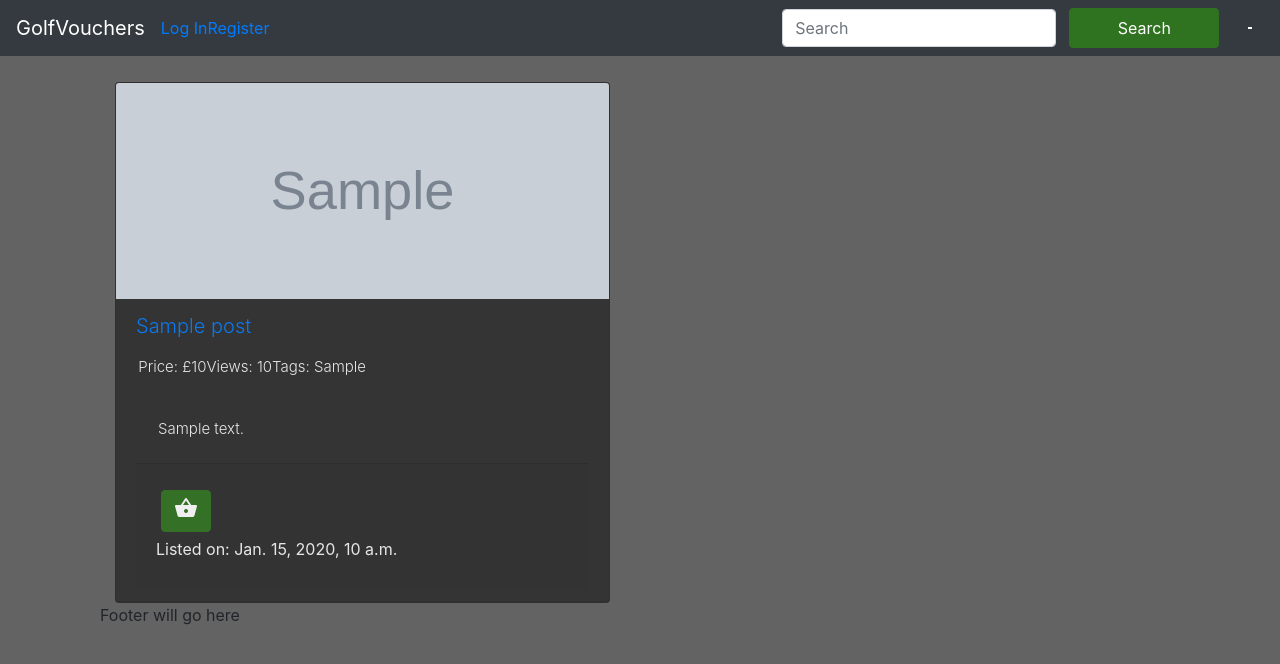
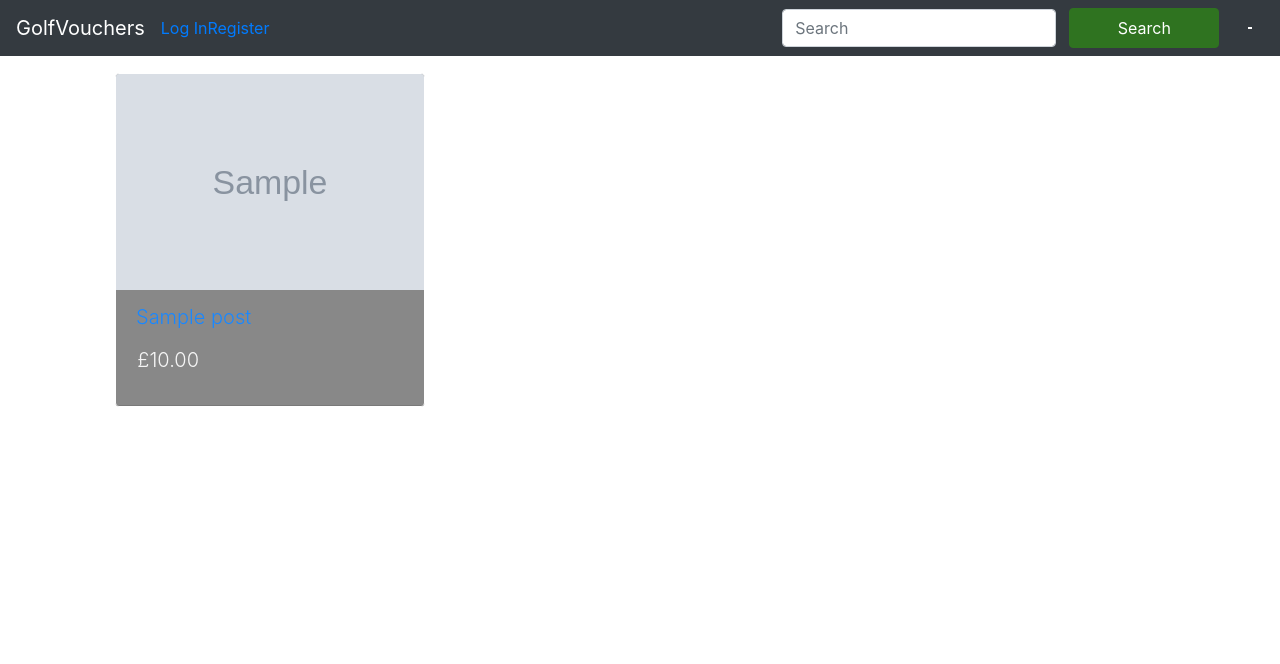
Before and after one commit to martingr1/golfvouchers, a Django app: page /posts/ in a window 1280 px wide. Shown: the top 664 px of the page. Run offline with Django 3.2, Linux system fonts and the light colour scheme; tables that the repository leaves empty hold one stand-in row (values such as "Sample post"); grey boxes marked "Sample" are stand-in pictures; some libraries are stand-ins or nearby versions; some web fonts are replaced.

Commit message:
added new models to posts/models, amended front end for cart

```diff
--- a/cart/views.py
+++ b/cart/views.py
@@ -6,8 +6,8 @@ from posts.models import Post
 
 @login_required
 def view_cart(request):
+    return render(request, "cart.html")
 
-    return render(request, "cart.html")
 
 @login_required
 def add_to_cart(request, id):
@@ -28,6 +28,7 @@ def add_to_cart(request, id):
         request.session['cart'] = cart
         return redirect(reverse('index'))
 
+
 @login_required
 def adjust_cart(request, id):
 
--- a/checkout/views.py
+++ b/checkout/views.py
@@ -49,7 +49,7 @@ def checkout(request):
                 product.initial_quantity = product.initial_quantity - quantity
                 product.save()
                 request.session['cart'] = {}
-                subject = "Thank you for registering with Golf Vouchers"
+                subject = "Thank you for your order"
                 from_email = settings.EMAIL_HOST_USER
                 to_email = [request.user.email]
                 with open(settings.BASE_DIR + "/templates/account/email/checkout.txt") as f:
--- a/posts/models.py
+++ b/posts/models.py
@@ -1,16 +1,29 @@
 from django.db import models
+
+
+CATEGORY_CHOICES = (
+    ('bags', 'Bags'),
+    ('balls', 'Balls'),
+    ('dmd', 'DMD'),
+    ('gloves', 'Gloves'),
+    ('grips', 'Grips'),
+    ('other', 'Other'),
+
+)
 
 
 class Post(models.Model):
 
-    title = models.CharField(max_length=200)
+    title = models.CharField(max_length=100)
     content = models.TextField()
     listed_date = models.DateTimeField(auto_now_add=True)
     initial_quantity = models.IntegerField(default=0)
+    category = models.CharField(max_length=10, choices=CATEGORY_CHOICES, default='balls')
+    manufacturer = models.CharField(max_length=25, blank=True, null=True, default='manufacturer')
     views = models.IntegerField(default=0)
     tag = models.CharField(max_length=30, blank=True, null=True)
     image = models.ImageField(upload_to="img", blank=True, null=True)
-    price = models.DecimalField(max_digits=6, decimal_places=0, null=False)
+    price = models.DecimalField(max_digits=6, decimal_places=2, null=False)
 
     def __unicode__(self):
         return self.title
--- a/posts/templates/postdetail.html
+++ b/posts/templates/postdetail.html
@@ -23,7 +23,7 @@
                 <form method="post" action="{% url 'add_to_cart' post.id %}">
                     {% csrf_token %}
                     <div class="input-group">
-                        <input name="quantity" type="number" min="1" max="999" class="form-control" placeholder="Quantity">
+                        <input name="quantity" type="number" min="1" max="99" class="form-control" placeholder="Quantity">
                         <span class="input-group-btn">
                             <button class="btn btn-success" type="submit">Add</button>
                         </span>
--- a/posts/templates/posts.html
+++ b/posts/templates/posts.html
@@ -3,7 +3,7 @@
 {% if user.is_staff %}
 <div>
 	<div class="card">
-    Admin Panel
+		Admin Panel
 		<p class="review-text like-text lead"></p>
 		<a class="btn rev-btn" data-toggle="tooltip" data-placement="top" title="View and purchase"
 			href="{% url 'new_post' %}">Create a new voucher
@@ -14,8 +14,8 @@
 <div class="container">
 	<div class="row">
 		{% for post in posts %}
-		<div class="card-deck col-xs-12 col-md-6">
-			<div class="card text-white bg-dark ">
+		<div class="card-deck col-xs-12 col-sm-6 col-md-4">
+			<div class="card text-white">
 				<img class="card-img-top img-fluid default-image" src="{{ MEDIA_URL }}{{ post.image }}" alt="Product image">
 				<div class="card-header">
 					<div class="card-title">
@@ -23,25 +23,11 @@
 							href="{% url 'post_detail' post.id %}">{{post.title}}</a>
 					</div>
 					<div class="row review-text lead">
-
-						<p>Price: £{{ post.price }}</p>
-						<p>Views: {{post.views}}</p>
-						<p>Tags: {{ post.tag }}</p>
-					</div>
-					<div class="card-body">
-						<p class="review-text lead">{{ post.content|truncatewords:30 }}</p>
-					</div>
-					<div class="card-footer">
-						<p class="review-text like-text lead"></p>
-						<a class="btn rev-btn" data-toggle="tooltip" data-placement="top" title="View and purchase"
-							href="{% url 'post_detail' post.id %}">
-							<i class="material-icons">shopping_basket</i>
-						</a>
-						<p>Listed on: {{ post.listed_date }}</p>
+						<p class= "lead">£{{ post.price }}</p>
 					</div>
 				</div>
 			</div>
 		</div>
-        {% endfor %}
+		{% endfor %}
 	</div>
 	{% endblock %}
--- a/static/css/custom.css
+++ b/static/css/custom.css
@@ -57,6 +57,8 @@ html { position: relative; min-height: 100%; }
 opacity: 0.9;
 margin: 5%;
 background-color: rgba(0,0,0,0.5) !important;
+border-color: white;
+
 }
 
 .card-header {
@@ -201,3 +203,8 @@ color: whitesmoke;
     border-color: white;
     margin: 1%;
 }
+
+.cart-img {
+    height: 50px;
+    width: 50px;
+}
--- a/templates/base.html
+++ b/templates/base.html
@@ -21,7 +21,7 @@
 <body>
 	<style>
 		body {
-			background-color: #636363;
+			background-color: #FFFFFF;
 		}
 	</style>
 	<nav class="navbar navbar-expand-lg navbar-dark bg-dark sticky-top">
@@ -80,7 +80,7 @@
 	</div>
 	<footer>
 		<div class="container">
-			<p>Footer will go here</p>
+
 		</div>
 	</footer>
 </body>
--- a/templates/checkout_email.html
+++ b/templates/checkout_email.html
@@ -4,7 +4,7 @@
     </head>
     <body>
         <h1>Thank you for your order!</h1>
-        <p>Dear {{ user }},</p>
+        <p>Dear {{ user.get_username }},</p>
 
         <p>Thank you for your order.</p>
 
--- a/templates/sign_up.html
+++ b/templates/sign_up.html
@@ -3,8 +3,8 @@
     <head>
     </head>
     <body>
-        <h1>Welcome to Golf Voucher!</h1>
-        <p>Dear {{ user }},</p>
+        <h1>Welcome to Golf Vouchers!</h1>
+        <p>Dear {{ user.get_username }},</p>
 
         <p>Thanks for joining Golf Vouchers, we're delighted to have you on board.</p>
 
```
Also changed, not shown: cart/templates/cart.html (+6 -5 lines), posts/forms.py (+1 -11 lines), posts/migrations/0003_post_category.py (added), posts/migrations/0004_auto_20200415_1221.py (added), posts/migrations/0005_auto_20200415_1256.py (added), posts/migrations/0006_auto_20200415_1257.py (added), posts/migrations/0007_auto_20200415_1257.py (added), posts/migrations/0008_auto_20200415_1258.py (added), posts/migrations/0009_auto_20200415_1315.py (added), posts/migrations/0010_auto_20200415_1327.py (added), posts/migrations/0011_auto_20200415_1337.py (added).
